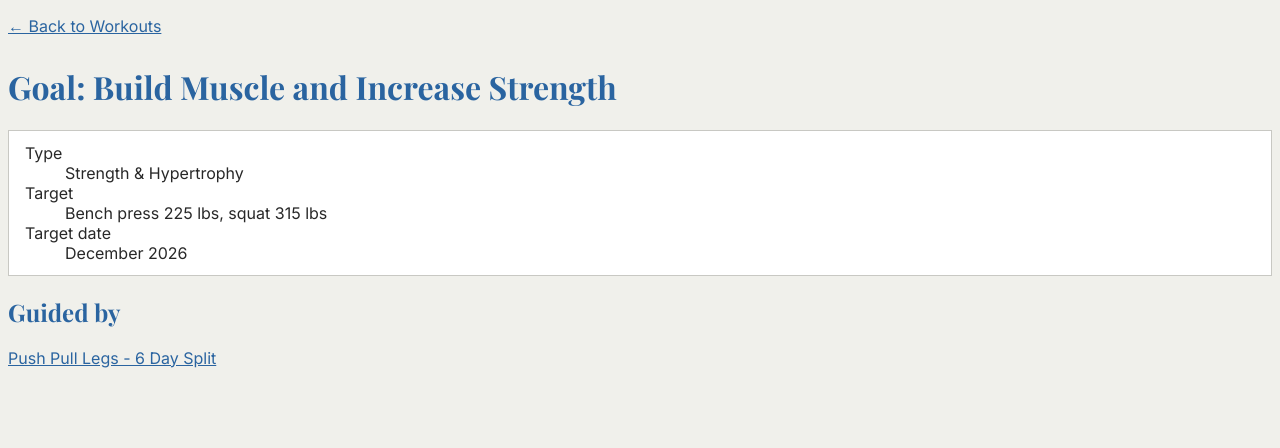
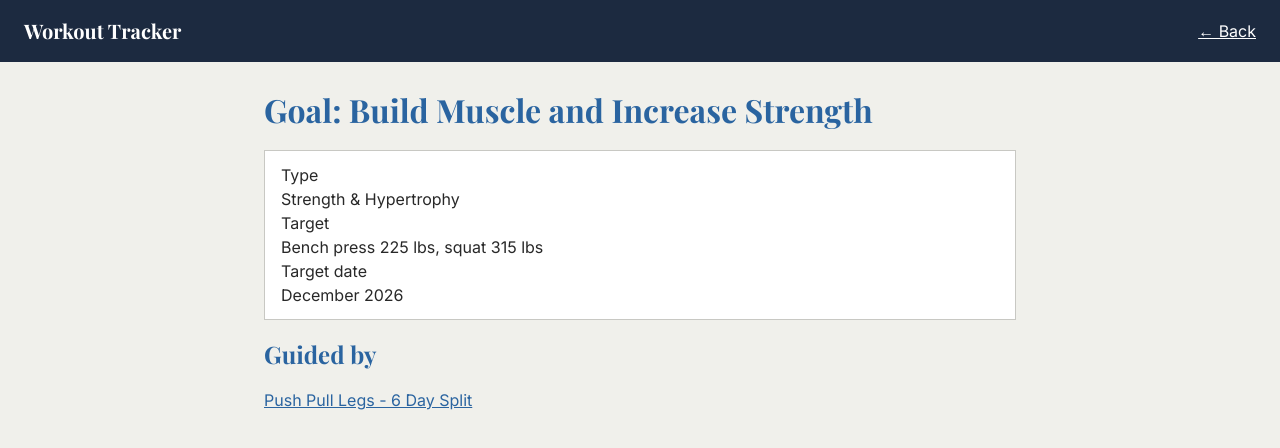
Before and after one commit to WilleamM/csc437_website, a website: page packages/proto/public/goal.html in a window 1280 px wide. Drawn offline with nearby package versions, Linux system fonts and the light colour scheme.

Commit message:
added css layout

```diff
--- a/packages/proto/public/goal.html
+++ b/packages/proto/public/goal.html
@@ -6,12 +6,17 @@
   <link rel="preconnect" href="https://fonts.googleapis.com" />
   <link rel="preconnect" href="https://fonts.gstatic.com" crossorigin />
   <link href="https://fonts.googleapis.com/css2?family=Inter:wght@400;700&family=Playfair+Display:wght@700&display=swap" rel="stylesheet" />
+  <link rel="stylesheet" href="/styles/reset.css" />
   <link rel="stylesheet" href="/styles/tokens.css" />
   <link rel="stylesheet" href="/styles/page.css" />
 </head>
 <body>
-  <nav><a href="index.html">← Back to Workouts</a></nav>
+  <header>
+    <a href="index.html" class="app-name">Workout Tracker</a>
+    <nav><a href="index.html">← Back</a></nav>
+  </header>
 
+  <main>
     <h1>Goal: Build Muscle and Increase Strength</h1>
     <dl>
       <dt>Type</dt>
@@ -24,5 +29,6 @@
 
     <h2>Guided by</h2>
     <p><a href="plan.html">Push Pull Legs - 6 Day Split</a></p>
+  </main>
 </body>
 </html>
--- a/packages/proto/public/styles/page.css
+++ b/packages/proto/public/styles/page.css
@@ -7,16 +7,47 @@ body {
 header {
   background-color: var(--color-background-header);
   color: var(--color-text-header);
-  padding: 16px;
+  padding: var(--space-md) var(--space-lg);
+  display: flex;
+  justify-content: space-between;
+  align-items: center;
 }
 
 header h1 {
   color: var(--color-text-header);
-  margin: 0;
+}
+
+.app-name {
+  color: var(--color-text-header);
+  font-family: var(--font-display);
+  font-size: 1.25rem;
+  text-decoration: none;
 }
 
 nav {
-  padding: 8px 0;
+  display: flex;
+  gap: var(--space-md);
+}
+
+nav a {
+  color: var(--color-text-header);
+}
+
+main {
+  max-width: 800px;
+  margin: 0 auto;
+  padding: var(--space-lg);
+  display: flex;
+  flex-direction: column;
+  gap: var(--space-md);
+}
+
+@media (max-width: 600px) {
+  header {
+    flex-direction: column;
+    align-items: flex-start;
+    gap: var(--space-sm);
+  }
 }
 
 h1, h2 {
--- /dev/null
+++ b/packages/proto/public/styles/reset.css
@@ -0,0 +1,10 @@
+* {
+  margin: 0;
+  box-sizing: border-box;
+}
+body {
+  line-height: 1.5;
+}
+img {
+  max-width: 100%;
+}
--- a/packages/proto/public/styles/tokens.css
+++ b/packages/proto/public/styles/tokens.css
@@ -13,4 +13,9 @@
 
   --font-body: "Inter", Arial, Helvetica, sans-serif;
   --font-display: "Playfair Display", Georgia, "Times New Roman", serif;
+
+  --space-sm: 8px;
+  --space-md: 16px;
+  --space-lg: 24px;
+  --space-xl: 48px;
 }
```
Also changed, not shown: packages/proto/public/exercise-bench.html (+7 -1 lines), packages/proto/public/exercise-ohp.html (+7 -1 lines), packages/proto/public/exercise-rdl.html (+7 -1 lines), packages/proto/public/exercise-row.html (+7 -1 lines), packages/proto/public/exercise-squat.html (+7 -1 lines), packages/proto/public/index.html (+5 -2 lines), packages/proto/public/plan.html (+7 -1 lines), packages/proto/public/user.html (+7 -1 lines), packages/proto/public/workout-1.html (+7 -1 lines), packages/proto/public/workout-2.html (+7 -1 lines), packages/proto/public/workout-3.html (+7 -1 lines). Lines whose indentation alone changed are shown as unchanged.
